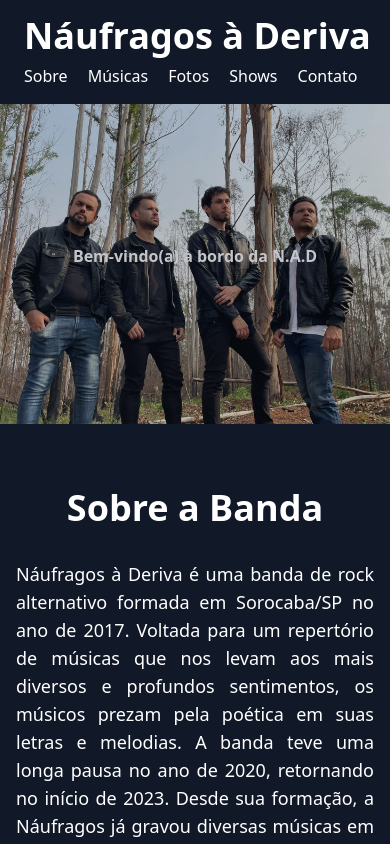
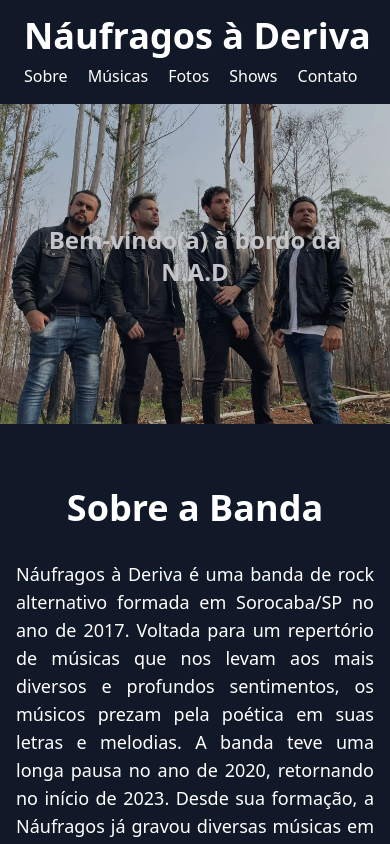
Before and after one commit to LuisFernandoRufato/n-a-d, a React (Vite) app: page / in a window 390 px wide. Shown: the top 844 px of the page. Built offline with nearby package versions, Linux system fonts and the light colour scheme.

Commit message:
final commit

```diff
--- a/src/pages/Banda/index.tsx
+++ b/src/pages/Banda/index.tsx
@@ -31,7 +31,7 @@ export function Banda() {
         style={{ backgroundImage: `url(${backgroundImage1})` }}
       >
         <div className="text-center text-white px-4">
-          <h2 className="text-1xl sm:text-4xl md:text-5xl lg:text-7xl font-bold mb-4">Bem-vindo(a) à bordo da N.A.D</h2>
+          <h2 className="text-2xl sm:text-4xl md:text-5xl lg:text-7xl font-bold mb-4">Bem-vindo(a) à bordo da N.A.D</h2>
         </div>
       </section>
 
```
